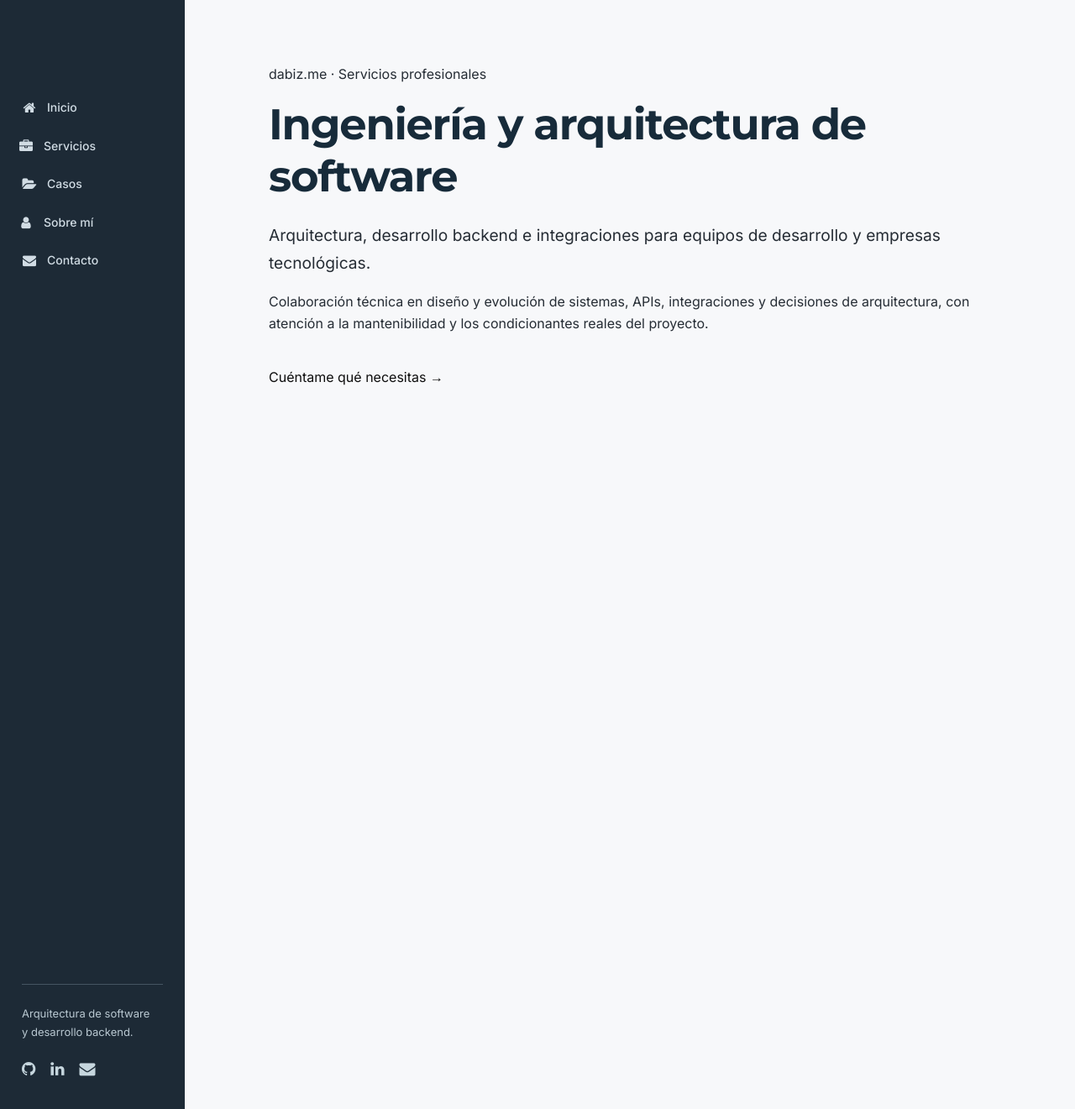
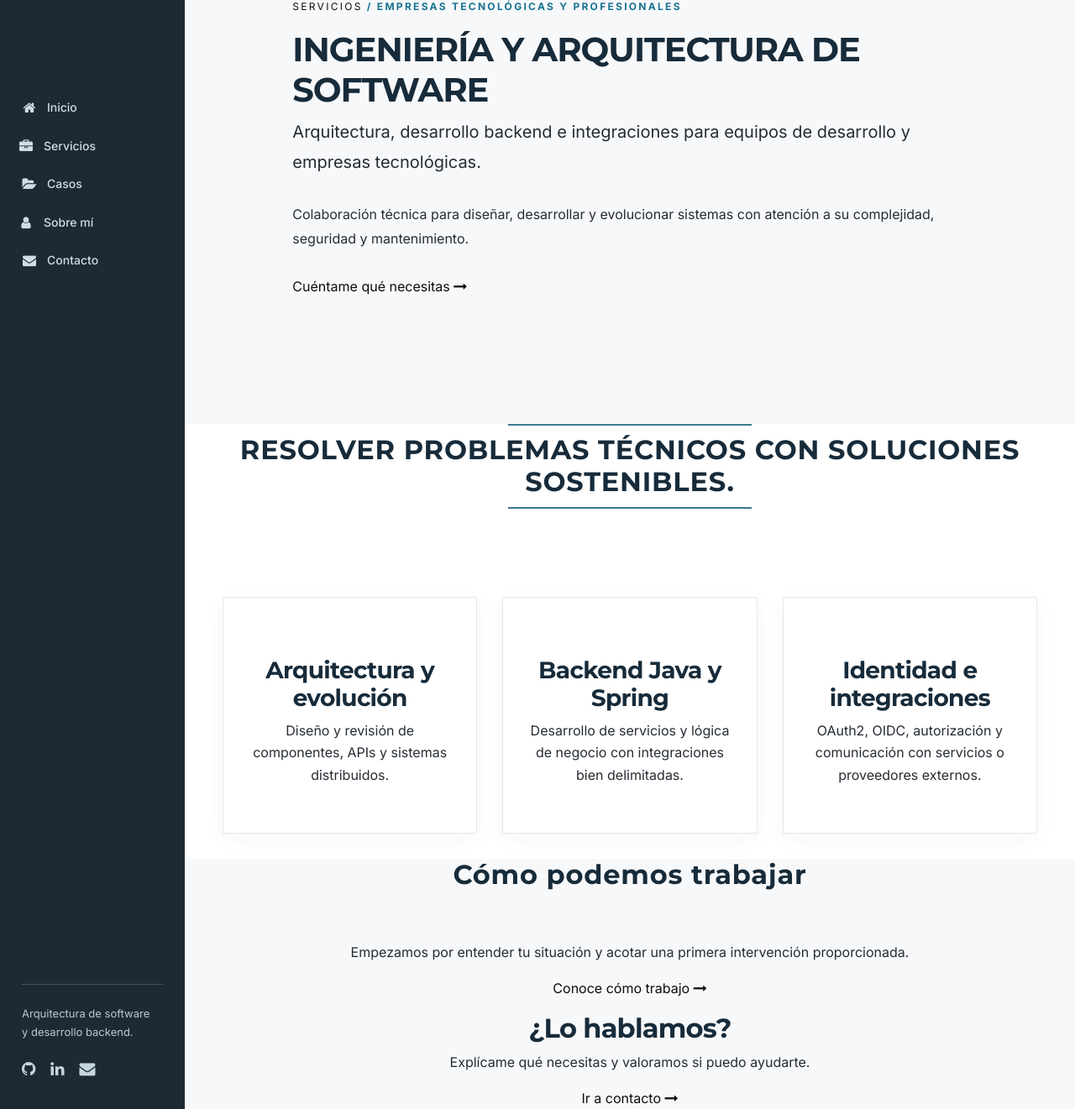
Before and after one commit to dabiz-me/dabiz.me, a Jekyll site: the page built from ingenieria-software.md, in a window 1280 px wide and 1321 px high. Shown: the whole window at 84% size. Built offline with Jekyll 4.4.1, drawn with Linux system fonts in a browser that asks for light colours.

Commit message:
fix(v3): reuse Tfolio patterns for commercial pages

```diff
--- a/ingenieria-software.md
+++ b/ingenieria-software.md
@@ -1,21 +1,17 @@
 ---
-layout: default
+layout: service
 title: "Ingeniería y arquitectura de software | David Pérez"
+heading: "Ingeniería y arquitectura de software"
 description: "Arquitectura, desarrollo backend e integraciones para equipos de desarrollo y empresas tecnológicas."
 permalink: /ingenieria-software/
+audience: "Empresas tecnológicas y profesionales"
+intro: "Colaboración técnica para diseñar, desarrollar y evolucionar sistemas con atención a su complejidad, seguridad y mantenimiento."
+needs_heading: "Resolver problemas técnicos con soluciones sostenibles."
+offers:
+  - title: "Arquitectura y evolución"
+    description: "Diseño y revisión de componentes, APIs y sistemas distribuidos."
+  - title: "Backend Java y Spring"
+    description: "Desarrollo de servicios y lógica de negocio con integraciones bien delimitadas."
+  - title: "Identidad e integraciones"
+    description: "OAuth2, OIDC, autorización y comunicación con servicios o proveedores externos."
 ---
-<main class="themeix-main-content dabiz-detail-page">
-  <section class="full-page clearfix dabiz-v3-page" aria-labelledby="page-title">
-    <div class="container-fluid">
-      <div class="dabiz-v3-content">
-        <p class="dabiz-kicker">dabiz.me · Servicios profesionales</p>
-        <h1 id="page-title">Ingeniería y arquitectura de software</h1>
-        <p class="dabiz-v3-lead">Arquitectura, desarrollo backend e integraciones para equipos de desarrollo y empresas tecnológicas.</p>
-        <p>Colaboración técnica en diseño y evolución de sistemas, APIs, integraciones y decisiones de arquitectura, con atención a la mantenibilidad y los condicionantes reales del proyecto.</p>
-
-        <p><a class="dabiz-cta" href="{{ '/#contact' | relative_url }}">Cuéntame qué necesitas <span aria-hidden="true">→</span></a></p>
-      </div>
-    </div>
-  </section>
-  {% include footer.html %}
-</main>
```
